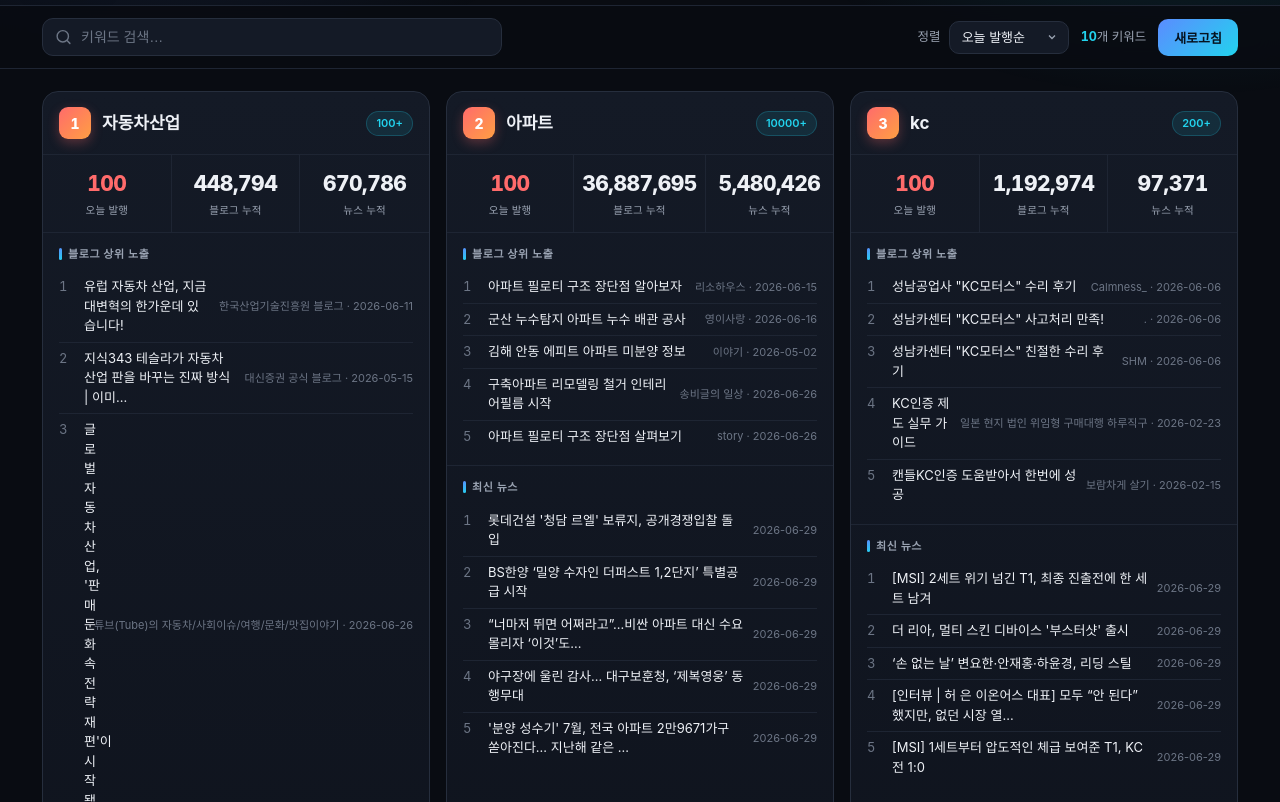
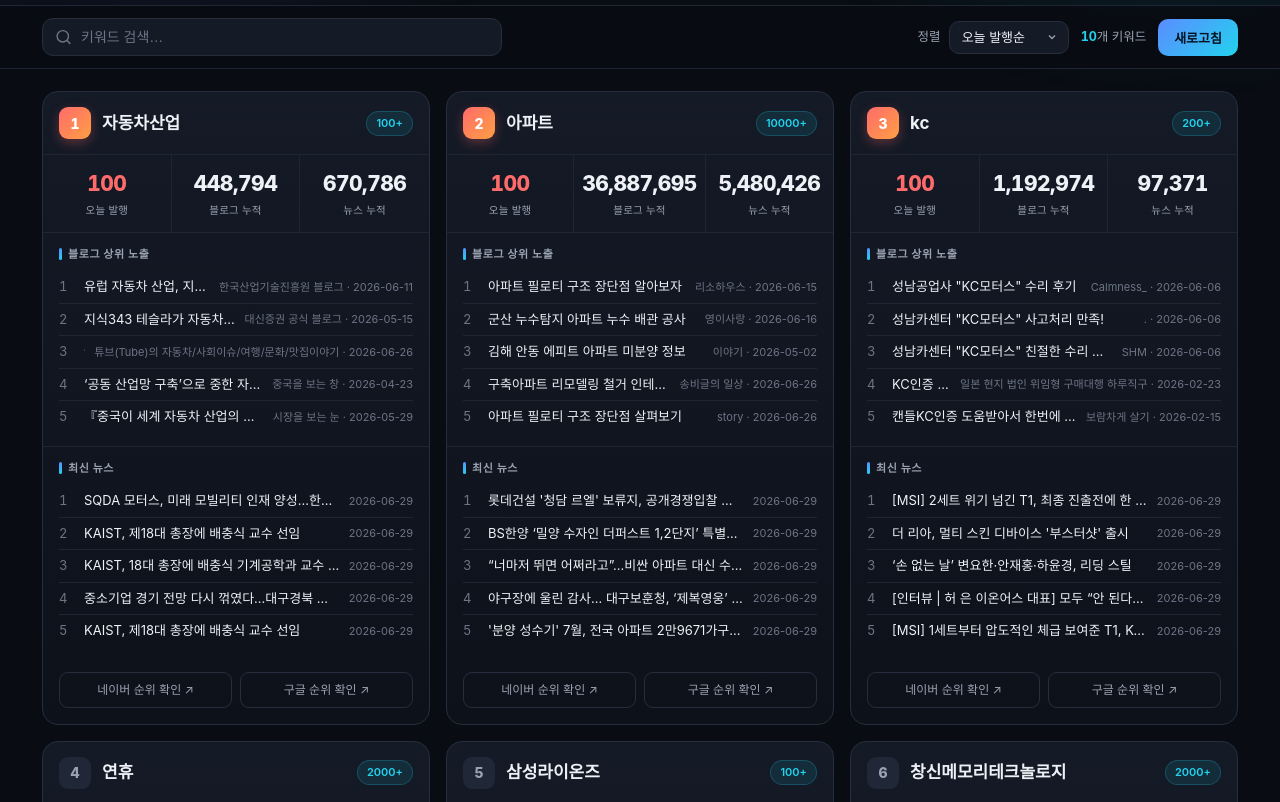
Before and after one commit to ppsilverticket-prog/keyword-radar, a website: page index.html in a window 1280 px wide. Shown: the part 110-912 px from the top of the page. Drawn offline with Linux system fonts and the light colour scheme.

Commit message:
fix: 목록 제목 한 줄 말줄임 처리(세로 깨짐 해결), 캐시 v=3

```diff
--- a/assets/style.css
+++ b/assets/style.css
@@ -226,9 +226,9 @@
 }
 .list li:first-child { border-top: 0; }
 .list .idx { color: var(--muted-2); flex: 0 0 16px; font-variant-numeric: tabular-nums; }
-.list a { color: var(--text); text-decoration: none; flex: 1; min-width: 0; }
+.list a { color: var(--text); text-decoration: none; flex: 1 1 auto; min-width: 0; overflow: hidden; text-overflow: ellipsis; white-space: nowrap; }
 .list a:hover { color: var(--accent); text-decoration: underline; }
-.list .when { color: var(--muted-2); font-size: 11px; white-space: nowrap; align-self: center; }
+.list .when { color: var(--muted-2); font-size: 11px; white-space: nowrap; align-self: center; flex: 0 0 auto; }
 
 .searchlinks { display: flex; gap: 8px; padding: 12px 16px 16px; margin-top: auto; }
 .searchlinks a {
--- a/index.html
+++ b/index.html
@@ -8,7 +8,7 @@
   <title>실시간 블로그 키워드 레이더</title>
   <meta name="description" content="지금 한국에서 뜨는 키워드의 블로그·뉴스 발행량과 상위 노출을 30분마다 자동 분석" />
   <link rel="preconnect" href="https://fonts.googleapis.com" />
-  <link rel="stylesheet" href="assets/style.css?v=2" />
+  <link rel="stylesheet" href="assets/style.css?v=3" />
 </head>
 <body>
   <div class="glow" aria-hidden="true"></div>
@@ -66,6 +66,6 @@
     </p>
   </footer>
 
-  <script src="assets/app.js?v=2"></script>
+  <script src="assets/app.js?v=3"></script>
 </body>
 </html>
```
